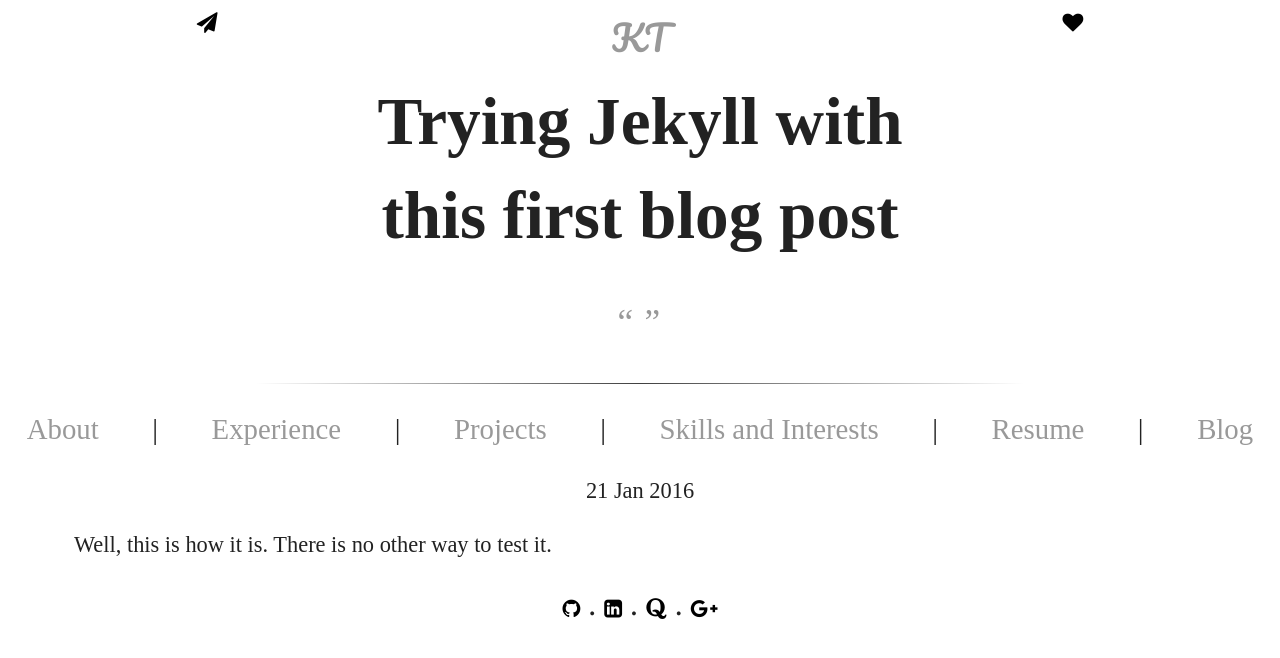
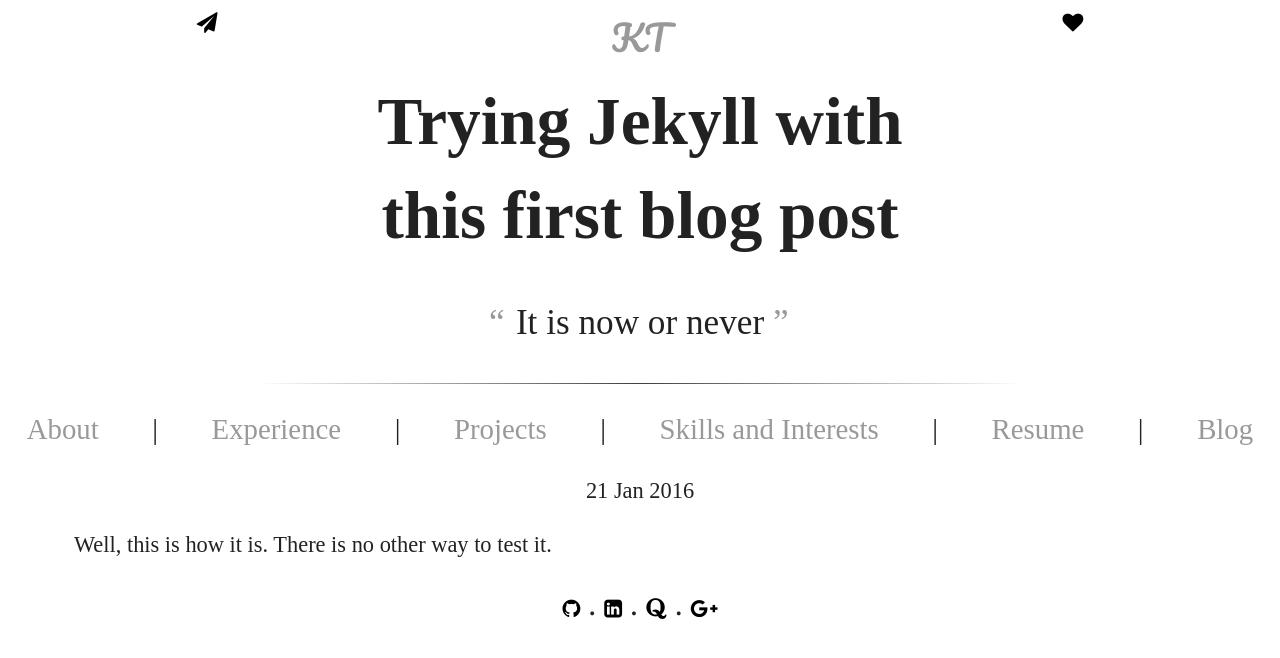
Before and after one commit to dracarys983/PersonalWebsite, a Jekyll site: the page built from _posts/2016-01-21-One-Simple-Blog-Post.md, in a window 1280 px wide. Shown: the top 658 px of the page. Built offline with Jekyll 4.4.1, drawn with Linux system fonts in a browser that asks for light colours; nearby versions of some CDN libraries; some web fonts are replaced.

```diff
--- a/_posts/2016-01-21-One-Simple-Blog-Post.md
+++ b/_posts/2016-01-21-One-Simple-Blog-Post.md
@@ -1,6 +1,7 @@
 ---
 layout: post
 title: "Trying Jekyll with this first blog post"
+quote: "It is now or never"
 date: 2016-01-21
 ---
 
```
